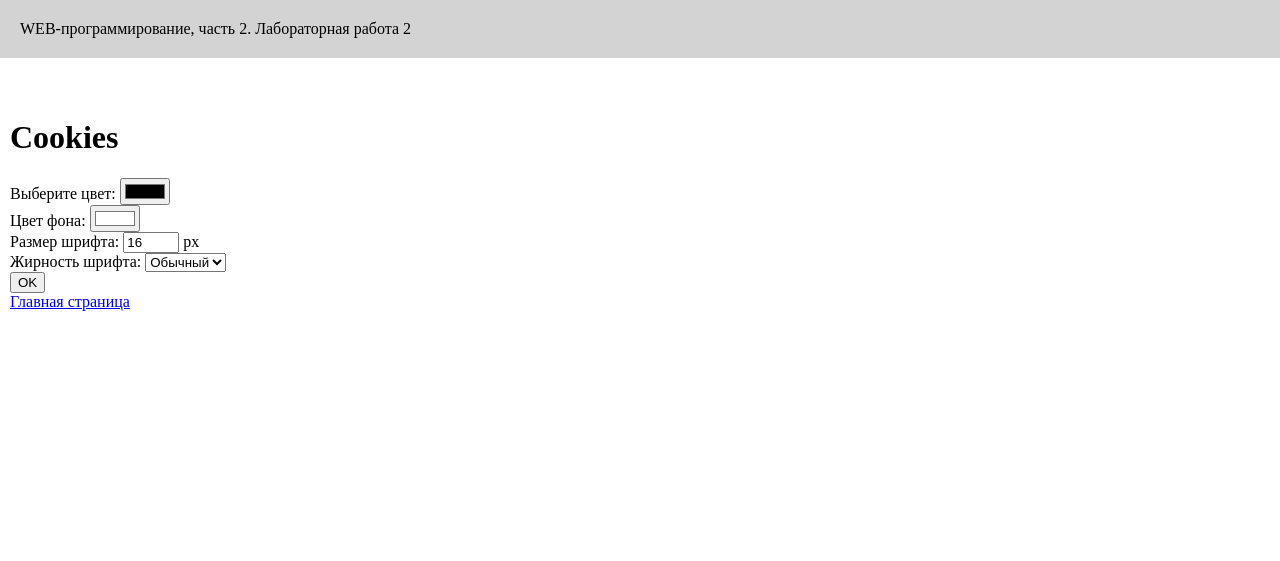
After one commit to sickhexd/web-programming-labs-2, a Flask app: page /lab3/settings in a window 1280 px wide. The commit adds this page. Shown: the top 561 px of the page. Run offline with Flask 3, Linux system fonts and the light colour scheme.

Commit message:
Натройка отображения

```diff
--- a/lab3.py
+++ b/lab3.py
@@ -69,3 +69,29 @@ def success_pay():
     drink = request.args.get('drink')
     price = request.args.get('price')
     return render_template('success_pay.html', drink=drink, price=price)
+
+@lab3.route('/lab3/settings', methods=['GET', 'POST'])
+def settings():
+    if request.method == 'POST':
+        color = request.form.get('color')
+        background_color = request.form.get('background_color')
+        font_size = request.form.get('font_size')
+        font_weight = request.form.get('font_weight')
+
+        resp = make_response(redirect('/lab3/settings'))
+        resp.set_cookie('color', color)
+        resp.set_cookie('background_color', background_color)
+        resp.set_cookie('font_size', font_size)
+        resp.set_cookie('font_weight', font_weight)
+        return resp
+
+    color = request.cookies.get('color', '#000000')
+    background_color = request.cookies.get('background_color', '#ffffff')
+    font_size = request.cookies.get('font_size', '16')
+    font_weight = request.cookies.get('font_weight', 'normal')
+
+    color = request.cookies.get('color')
+    resp = make_response(render_template('settings.html', color=color, background_color=background_color,
+        font_size=font_size,
+        font_weight=font_weight))
+    return resp
--- a/templates/base.html
+++ b/templates/base.html
@@ -9,6 +9,16 @@
     <link rel="icon" type="image/png" sizes="32x32" href="{{url_for('static', filename = '/favicon-32x32.png')}}">
     <link rel="icon" type="image/png" sizes="16x16" href="{{url_for('static', filename = '/favicon-16x16.png')}}">
     <link rel="manifest" href="/site.webmanifest">
+    <style>
+        body {
+            {% if color or background_color or font_size or font_weight %}
+            color: {{ color or '#000000' }};
+            background-color: {{ background_color or '#ffffff' }};
+            font-size: {{ font_size or '16' }}px;
+            font-weight: {{ font_weight or 'normal' }};
+            {% endif %}
+        }
+    </style>
 
 </head>
 <body>
--- a/templates/lab3.html
+++ b/templates/lab3.html
@@ -14,6 +14,7 @@
         <li><a href="/lab3/del_cookie">Очистка куки</a></li>
         <li><a href="/lab3/form1">Форма 1</a></li>
         <li><a href="/lab3/order">Заказ</a></li>
+        <li><a href="/lab3/settings">Настройки</a></li>
 
     </ol>
 {% endblock %}
--- /dev/null
+++ b/templates/settings.html
@@ -0,0 +1,35 @@
+{% extends "base.html" %}
+
+{# номер лабораторной работы: #}
+{% block lab %}Лабораторная работа 2{% endblock %}
+
+{# основной контент: #}
+{% block main %}
+
+<h1>Cookies</h1>
+<form method="post">
+    <div>
+        <label for="color">Выберите цвет: </label>
+        <input type="color" id="color" name="color" value="{{ color or '' }}">
+    </div>
+    <div>
+        <label for="background_color">Цвет фона: </label>
+        <input type="color" id="background_color" name="background_color" value="{{ background_color or '#ffffff' }}">
+    </div>
+    <div>
+        <label for="font_size">Размер шрифта: </label>
+        <input type="number" id="font_size" name="font_size" min="10" max="50" value="{{ font_size or '16' }}"> px
+    </div>
+    <div>
+        <label for="font_weight">Жирность шрифта: </label>
+        <select id="font_weight" name="font_weight">
+            <option value="normal" {% if font_weight == 'normal' %}selected{% endif %}>Обычный</option>
+            <option value="bold" {% if font_weight == 'bold' %}selected{% endif %}>Жирный</option>
+        </select>
+    </div>
+    <div>
+        <button type="submit">OK</button>
+    </div>
+</form>
+
+{% endblock %}
```
